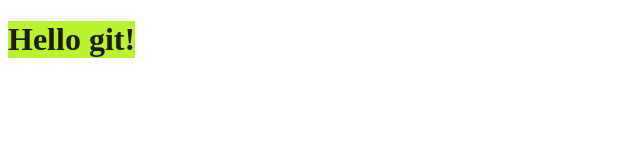
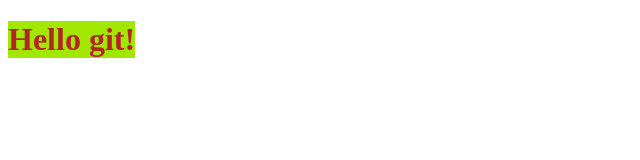
Before and after one commit to el8aed/myproject, a plain HTML site: page index.html in a window 1280 px wide. Shown: the whole page, without its empty margins (0-640 px from the left). Drawn offline with Linux system fonts and the light colour scheme.

Commit message:
are you ok

```diff
--- a/index.html
+++ b/index.html
@@ -6,6 +6,6 @@
     <title>Document</title>
 </head>
 <body>
-    <h1 style="color: rgb(28, 29, 27); background: rgb(184, 243, 45); width: max-content;">Hello git!</h1>
+    <h1 style="color: rgb(179, 38, 38); background: rgb(162, 231, 0); width: max-content;">Hello git!</h1>
 </body>
 </html>
```
